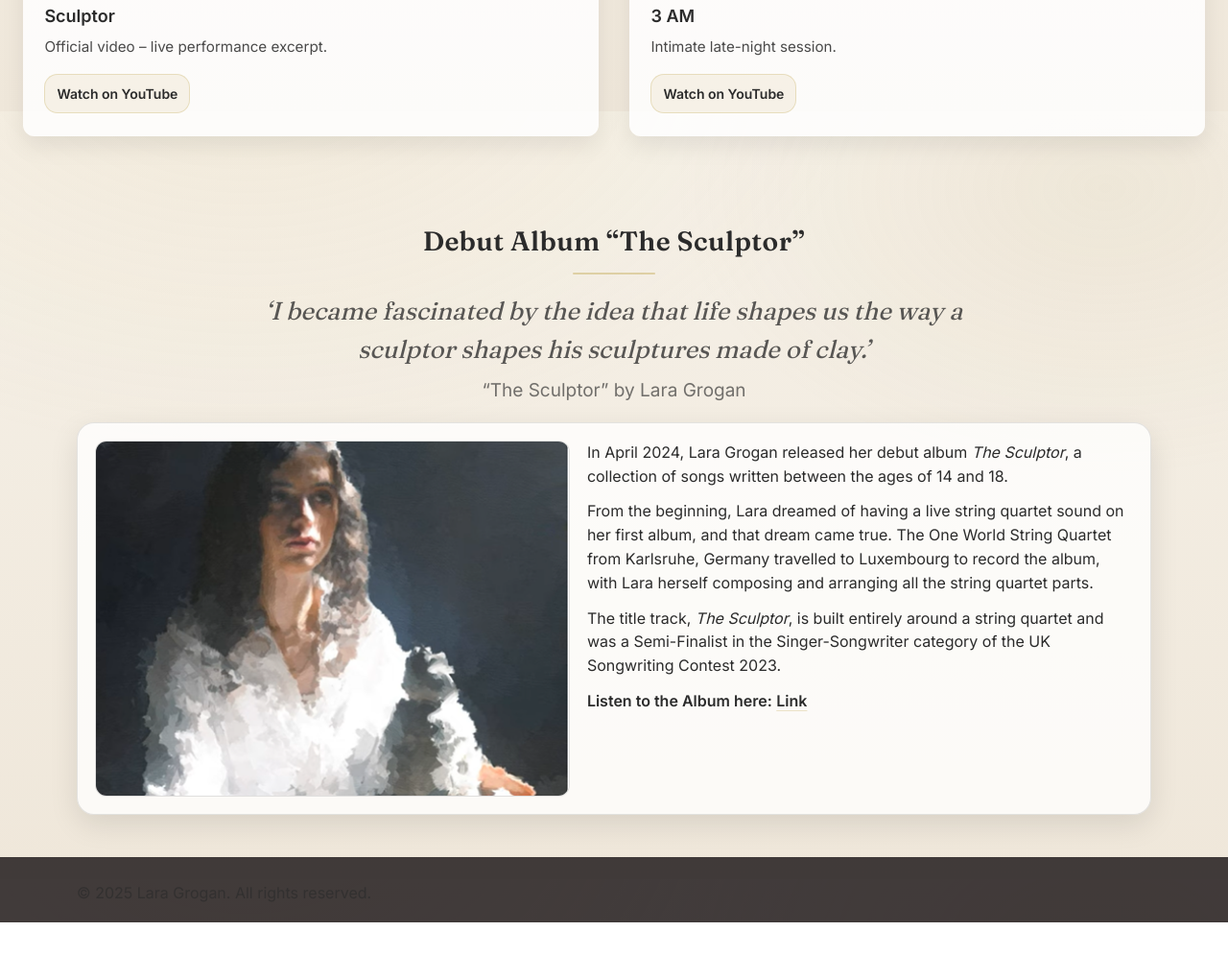
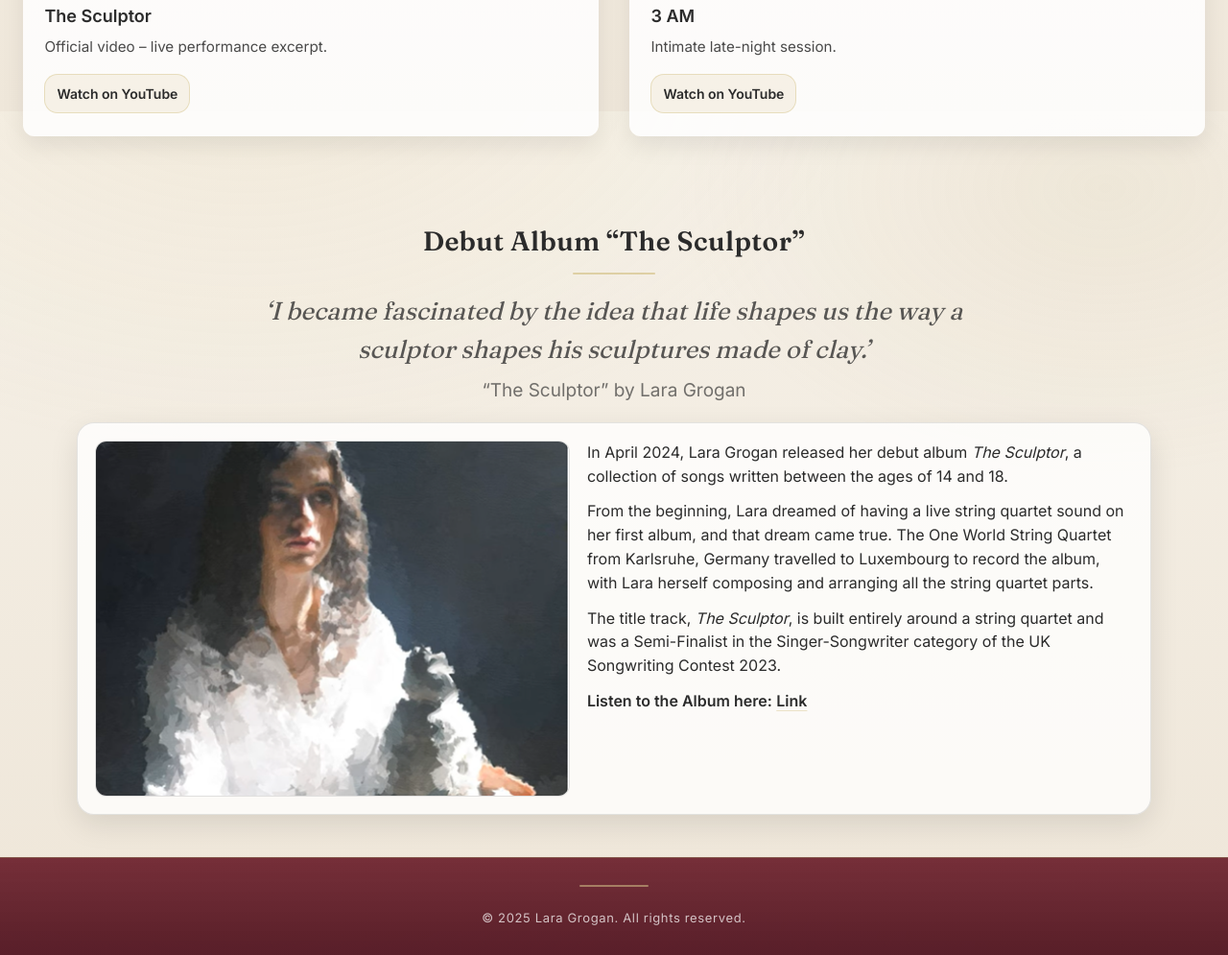
Before and after one commit to seangroganwebdevelopment/laragroganwebsite2026, a plain HTML site: page Index.html in a window 1280 px wide. Shown: the part 2284-3279 px from the top of the page at 96% size. Before the commit the page ends 3245 px from the top, so only its background shows below. Drawn offline with Linux system fonts and the light colour scheme.

Commit message:
25.12.30 5.53pm

```diff
--- a/Index.html
+++ b/Index.html
@@ -185,7 +185,7 @@
             </iframe>
           </div>
           <div class="video-card__content">
-            <h3>Sculptor</h3>
+            <h3>The Sculptor</h3>
             <p>Official video – live performance excerpt.</p>
             <a href="https://www.youtube.com/watch?v=aWSpNggLTOQ" target="_blank" rel="noopener"
               class="button button--small">
--- a/styles.css
+++ b/styles.css
@@ -957,18 +957,45 @@ h3 {
 }
 
 .site-footer {
-    border-top: 1px solid var(--line);
-    padding: 18px 0;
-    background: rgba(16, 10, 12, .78);
+    border-top: 1px solid rgba(214, 195, 138, .35);
+
+    background:
+        linear-gradient(
+            180deg,
+            rgba(107, 31, 43, .92),
+            rgba(82, 22, 33, .96)
+        );
+
+    padding: 28px 0;
 }
+
+
 
 .footer-inner {
     display: flex;
-    gap: 12px;
-    justify-content: space-between;
+    justify-content: center;
     align-items: center;
-    flex-wrap: wrap;
+    text-align: center;
 }
+
+
+.site-footer::before {
+    content: "";
+    display: block;
+    width: 72px;
+    height: 2px;
+    margin: 0 auto 16px;
+    background: rgba(214, 195, 138, .55);
+    border-radius: 999px;
+}
+
+
+.site-footer .muted {
+    color: rgba(255, 255, 255, .72);
+    font-size: 13px;
+    letter-spacing: .05em;
+}
+
 
 /* Responsive */
 @media (max-width: 980px) {
```
